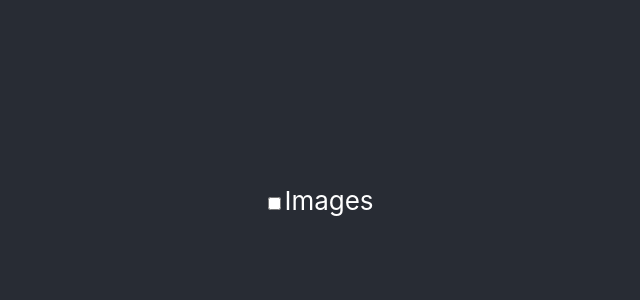
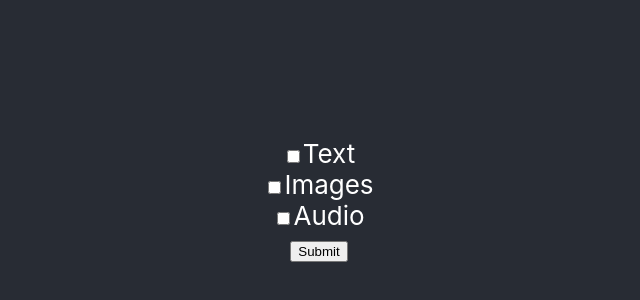
Before and after one commit to bonnielu/Ding, a React (Create React App) app in the folder frontend/: page / in a window 1280 px wide. Shown: the part 200-500 px from the top of the page, without its empty margins (321-961 px from the left). Built offline with nearby package versions, Linux system fonts and the light colour scheme.

Commit message:
checkboxes added

```diff
--- /dev/null
+++ b/frontend/src/Checkbox.js
@@ -0,0 +1,18 @@
+import React from 'react'
+
+const Checkbox = ({ label, isSelected, onCheckboxChange }) => (
+    <div className="form-check">
+      <label>
+        <input
+          type="checkbox"
+          name={label || ''}
+          checked={isSelected || ''}
+          onChange={onCheckboxChange || ''}
+          className="form-check-input"
+        />
+        {label}
+      </label>
+    </div>
+  );
+
+  export default Checkbox;
--- a/frontend/src/Input.js
+++ b/frontend/src/Input.js
@@ -1,16 +1,70 @@
 import React from 'react';
+import Checkbox from './Checkbox.js'
 
-const Input = () => (
-    <form className="form">
-        <input
-            className="input"
-            type="checkbox"
-            // onChange={(event) => setMessage(event.target.value)}
-            // onKeyPress={event => event.key === 'Enter' ? sendMessage(event) : null}
+const OPTIONS = ["Text", "Images", "Audio"];
+
+class Input extends React.Component {
+    state = {
+        checkboxes: OPTIONS.reduce(
+            (options, option) => ({
+                ...options,
+                [option]: false
+            })
+        )
+    }
+
+    handleCheckboxChange = changeEvent => {
+        const {name} = changeEvent.target;
+
+        this.setState(prevState => ({
+            checkboxes: {
+                ...prevState.checkboxes,
+                [name]: !prevState.checkboxes[name]
+            }
+        }));
+    };
+
+    handleFormSubmit = formSubmitEvent => {
+        formSubmitEvent.preventDefault();
+
+        Object.keys(this.state.checkboxes)
+          .filter(checkbox => this.state.checkboxes[checkbox])
+          .forEach(checkbox => {
+            console.log(checkbox, "is selected.");
+        });
+    };
+
+    createCheckbox = option => (
+        <Checkbox
+          label={option}
+          isSelected={this.state.checkboxes[option]}
+          onCheckboxChange={this.handleCheckboxChange}
+          key={option}
         />
-        <lable>Images</lable>
-        {/* <button className="sendButton" onClick={(event) => sendMessage(event)}>Send</button> */}
-    </form>
-);
+      );
+
+      createCheckboxes = () => OPTIONS.map(this.createCheckbox);
+
+    render() {
+        return (
+            <div className="container">
+            <div className="row mt-5">
+                <div className="col-sm-12">
+                <form onSubmit={this.handleFormSubmit}>
+                    {this.createCheckboxes()}
+
+                    <div className="form-group mt-2">
+                    <button type="submit" className="btn btn-primary">
+                        Submit
+                    </button>
+                    </div>
+                </form>
+                </div>
+            </div>
+            </div>
+        );
+    }
+};
+
 
 export default Input;
```
Also changed, not shown: 1 other file (tests, documents, lock files or other folders).
